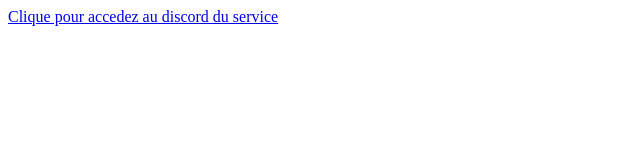
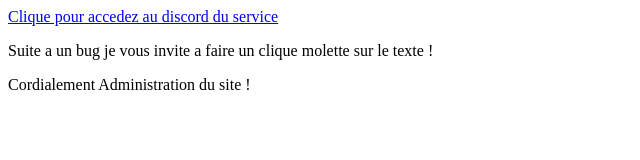
Before and after one commit to YunnToutSimplement/crea, a plain HTML site: page index.html in a window 1280 px wide. Shown: the whole page, without its empty margins (0-640 px from the left). Drawn offline with Linux system fonts and the light colour scheme.

Commit message:
Update index.html

```diff
--- a/index.html
+++ b/index.html
@@ -1 +1,5 @@
 <a href="https://discord.com/invite/Bhm3BGbV/">Clique pour accedez au discord du service</a>
+
+<p> Suite a un bug je vous invite a faire un clique molette sur le texte ! </p>
+
+<p> Cordialement Administration du site ! </p>
```
